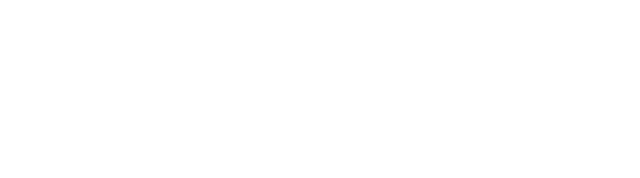
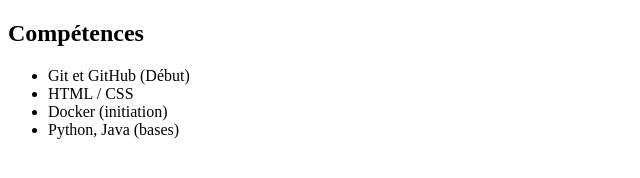
Before and after one commit to abdoulhackadissa/mon-cv, a plain HTML site: page index.html in a window 1280 px wide. Shown: the whole page, without its empty margins (0-640 px from the left). Drawn offline with Linux system fonts and the light colour scheme.

Commit message:
mise en place de la section competences

```diff
--- a/index.html
+++ b/index.html
@@ -9,7 +9,13 @@
   <!-- TITRE -->
   <!-- DESCRIPTION -->
   <!-- FORMATIONS -->
-  <!-- COMPETENCES -->
+  <h2>Compétences</h2>
+<ul>
+  <li>Git et GitHub (Début)</li>
+  <li>HTML / CSS</li>
+  <li>Docker (initiation)</li>
+  <li>Python, Java (bases)</li>
+</ul>
   <!-- ASSOCIATIONS -->
 </body>
 </html>
```
